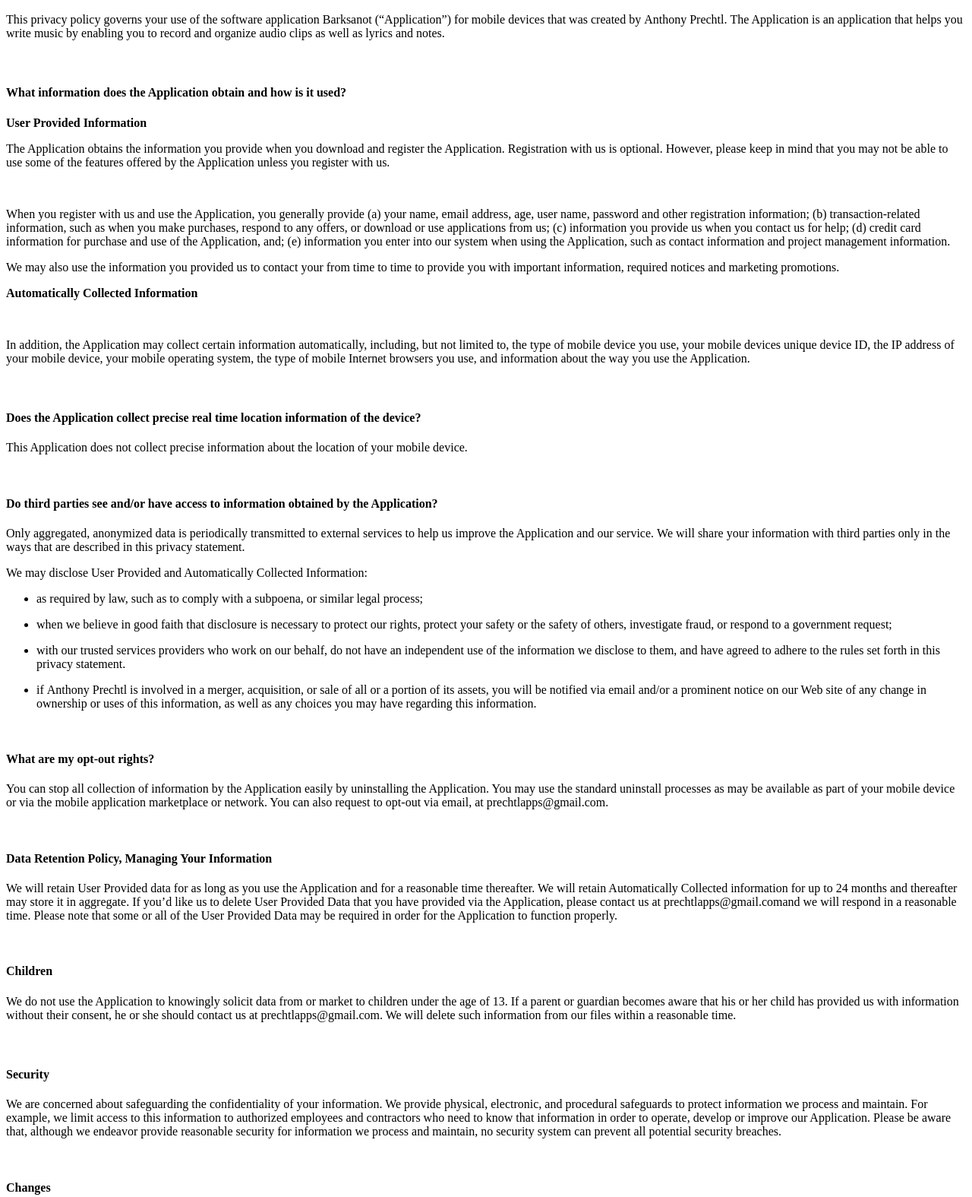
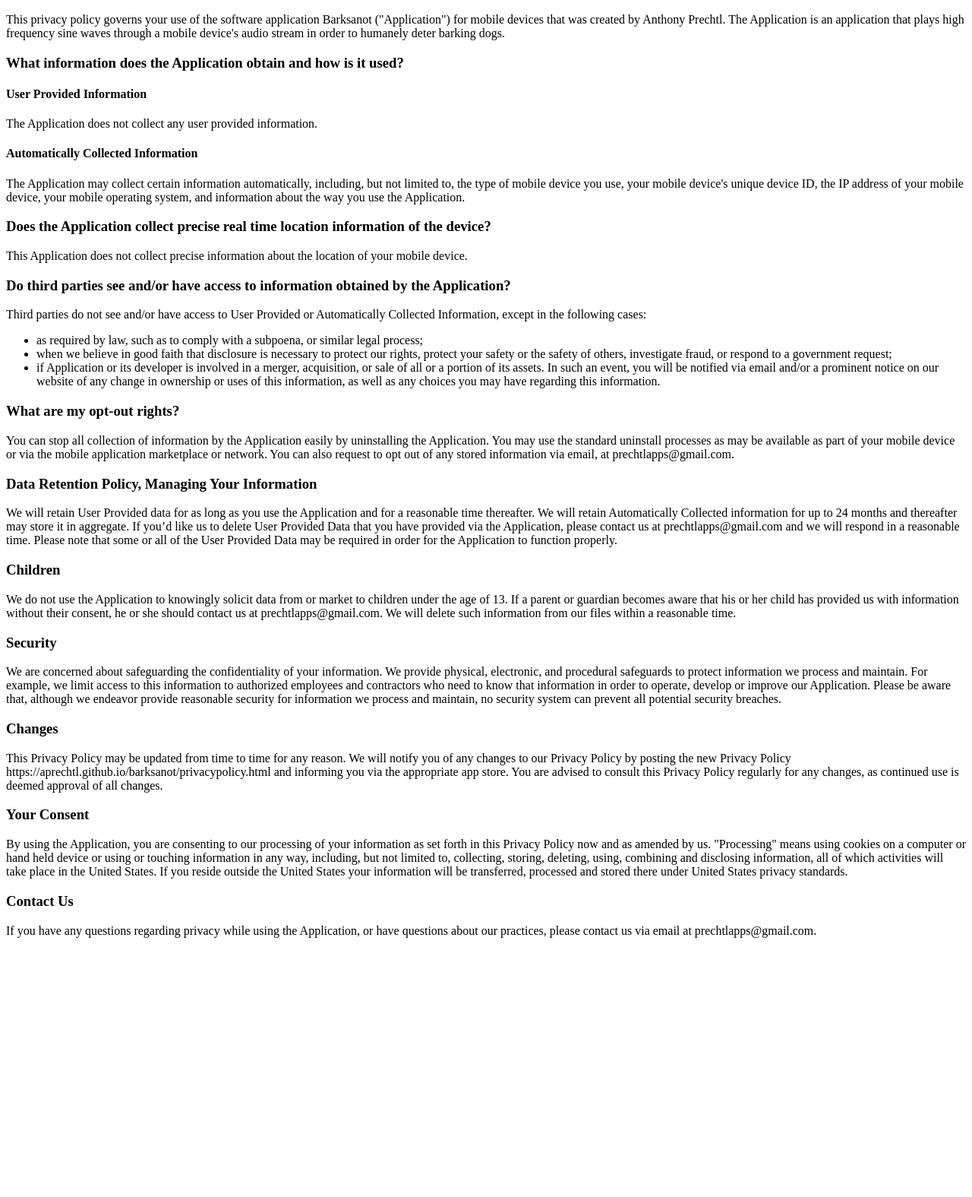
Before and after one commit to aprechtl/aprechtl.github.io, a plain HTML site: page barksanot/privacypolicy.html in a window 1280 px wide. Shown: the part 50-1625 px from the top of the page at 76% size. After the commit the page ends 1300 px from the top, so only its background shows below. Drawn offline with Linux system fonts and the light colour scheme.

Commit message:
Broad privacy policy revamp

```diff
--- a/barksanot/privacypolicy.html
+++ b/barksanot/privacypolicy.html
@@ -3,61 +3,34 @@
     <head></head>
     <body>
         <h2 style="text-align: center;">PRIVACY POLICY MODEL FOR MOBILE APPLICATIONS</h2>
-        <p></p>
-        <p>This privacy policy governs your use of the software application Barksanot (“Application”) for mobile devices that was created by&nbsp;Anthony Prechtl.&nbsp;The Application is&nbsp;an application that helps you write music by enabling you to record and organize audio clips as well as lyrics and notes.&nbsp;</p>
-        <h4>&nbsp;</h4>
-        <h4>What information does the Application obtain and how is it used?</h4>
-        <p></p>
-        <p><strong>User Provided Information</strong>&nbsp;</p>
-        <p>The Application obtains the information you provide when you download and register the Application.&nbsp;Registration with us is optional. However, please keep in mind that you may not be able to use some of the features offered by the Application unless you register with us.</p>
-        <p></p>
-        <p>&nbsp;</p>
-        <p>When you register with us and use the Application, you generally provide&nbsp;(a) your name, email address, age, user name, password and other registration information; (b) transaction-related information, such as when you make purchases, respond to any offers, or download or use applications from us; (c) information you provide us when you contact us for help; (d) credit card information for purchase and use of the Application, and; (e) information you enter into our system when using the Application, such as contact information and project management information.</p>
-        <p></p>
-        <p>We may also use the information you provided us to contact your from time to time to provide you with important information, required notices and marketing promotions.</p>
-        <p><strong>Automatically Collected Information</strong>&nbsp;</p>
-        <p>&nbsp;</p>
-        <p>In addition, the Application may collect certain information automatically, including, but not limited to, the type of mobile device you use, your mobile devices unique device ID, the IP address of your mobile device, your mobile operating system, the type of mobile Internet browsers you use, and information about the way you use the Application.&nbsp;</p>
-        <p></p>
-        <h4>&nbsp;</h4>
-        <h4>Does the Application collect precise real time location information of the device?</h4>
-        <p></p>
-        <p>This Application does not collect precise information about the location of your mobile device.&nbsp;</p>
-        <p>&nbsp;</p>
-        <h4>Do third parties see and/or have access to information obtained by the Application?</h4>
-        <p></p>
-        <p>Only aggregated, anonymized data is periodically transmitted to external services to help us improve the Application and our service.&nbsp;We will share your information with third parties only in the ways that are described in this privacy statement.</p>
-        <p>We may disclose User Provided and Automatically Collected Information:</p>
+        <p>This privacy policy governs your use of the software application Barksanot ("Application") for mobile devices that was created by Anthony Prechtl. The Application is an application that plays high frequency sine waves through a mobile device's audio stream in order to humanely deter barking dogs.</p>
+        <h3>What information does the Application obtain and how is it used?</h3>
+        <h4>User Provided Information</h4>
+        <p>The Application does not collect any user provided information.</p>
+        <h4>Automatically Collected Information</h4>
+        <p>The Application may collect certain information automatically, including, but not limited to, the type of mobile device you use, your mobile device's unique device ID, the IP address of your mobile device, your mobile operating system, and information about the way you use the Application.</p>
+        <h3>Does the Application collect precise real time location information of the device?</h3>
+        <p>This Application does not collect precise information about the location of your mobile device.</p>
+        <h3>Do third parties see and/or have access to information obtained by the Application?</h3>
+        <p>Third parties do not see and/or have access to User Provided or Automatically Collected Information, except in the following cases:</p>
         <ul>
-        <li> <p>as required by law, such as to comply with a subpoena, or similar legal process;</p> </li>
-        <li> <p>when we believe in good faith that disclosure is necessary to protect our rights, protect your safety or the safety of others, investigate fraud, or respond to a&nbsp;government request;</p> </li>
-        <li> <p>with our trusted services providers who work on our behalf, do not have an&nbsp;independent use of the information we disclose to them, and have agreed to adhere&nbsp;to the rules set forth in this privacy statement.</p> </li>
-        <li> <p>if&nbsp;Anthony Prechtl&nbsp;is involved in a merger, acquisition, or sale of all or a&nbsp;portion of its assets, you will be notified via email and/or a prominent notice on our Web site of any change in ownership or uses of this information, as well as any choices you may have regarding this information.</p> </li>
+        <li>as required by law, such as to comply with a subpoena, or similar legal process;</li>
+        <li>when we believe in good faith that disclosure is necessary to protect our rights, protect your safety or the safety of others, investigate fraud, or respond to a government request;</li>
+        <li>if Application or its developer is involved in a merger, acquisition, or sale of all or a portion of its assets. In such an event, you will be notified via email and/or a prominent notice on our website of any change in ownership or uses of this information, as well as any choices you may have regarding this information.</li>
         </ul>
-        <p></p>
-        <p>&nbsp;</p>
-        <h4>What are my opt-out rights?</h4>
-        <p></p>
-        <p>You can stop all collection of information by the Application easily by uninstalling the Application. You may use the standard uninstall processes as may be available as part of your mobile device or via the mobile application marketplace or network. You can also request to opt-out via email, at prechtlapps@gmail.com.</p>
-        <p>&nbsp;</p>
-        <h4><strong>Data Retention Policy, Managing Your Information</strong></h4>
-        <p>We will retain User Provided data for as long as you use the Application and for a reasonable time thereafter. We will retain Automatically Collected information for up to 24 months&nbsp;and thereafter may store it in aggregate. If you’d like us to delete User Provided Data that you have provided via the Application, please contact us at&nbsp;prechtlapps@gmail.comand we will respond in a reasonable time. Please note that some or all of the User Provided Data may be required in order for the Application to function properly.</p>
-        <p>&nbsp;</p>
-        <h4><strong>Children</strong></h4>
-        <p></p>
-        <p>We do not use the Application to knowingly solicit data from or market to children under the age of 13. If a parent or guardian becomes aware that his or her child has provided us with information without their consent, he or she should contact us at&nbsp;prechtlapps@gmail.com. We will delete such information from our files within a reasonable time.</p>
-        <h4>&nbsp;</h4>
-        <h4><strong>Security</strong></h4>
-        <p></p>
+        <h3>What are my opt-out rights?</h3>
+        <p>You can stop all collection of information by the Application easily by uninstalling the Application. You may use the standard uninstall processes as may be available as part of your mobile device or via the mobile application marketplace or network. You can also request to opt out of any stored information via email, at prechtlapps@gmail.com.</p>
+        <h3>Data Retention Policy, Managing Your Information</strong></h3>
+        <p>We will retain User Provided data for as long as you use the Application and for a reasonable time thereafter. We will retain Automatically Collected information for up to 24 months and thereafter may store it in aggregate. If you’d like us to delete User Provided Data that you have provided via the Application, please contact us at prechtlapps@gmail.com and we will respond in a reasonable time. Please note that some or all of the User Provided Data may be required in order for the Application to function properly.</p>
+        <h3><strong>Children</strong></h3>
+        <p>We do not use the Application to knowingly solicit data from or market to children under the age of 13. If a parent or guardian becomes aware that his or her child has provided us with information without their consent, he or she should contact us at prechtlapps@gmail.com. We will delete such information from our files within a reasonable time.</p>
+        <h3>Security</strong></h3>
         <p>We are concerned about safeguarding the confidentiality of your information. We provide physical, electronic, and procedural safeguards to protect information we process and maintain. For example, we limit access to this information to authorized employees and contractors who need to know that information in order to operate, develop or improve our Application. Please be aware that, although we endeavor provide reasonable security for information we process and maintain, no security system can prevent all potential security breaches.</p>
-        <p>&nbsp;</p>
-        <h4><strong>Changes</strong></h4>
-        <p>This Privacy Policy may be updated from time to time for any reason. We will notify you of any changes to our Privacy Policy by posting the new Privacy Policy&nbsp;https://aprechtl.github.io/barksanot/privacypolicy.html&nbsp;and&nbsp;informing you via the appropriate app store. You are advised to consult this Privacy Policy regularly for any changes, as continued use is deemed approval of all changes.</p>
-        <p>&nbsp;</p>
-        <h4><strong>Your Consent</strong></h4>
-        <p>By using the Application, you are consenting to our processing of your information as set forth in this Privacy Policy now and as amended by us. &quot;Processing,” means using cookies on a computer/hand held device or using or touching information in any way, including, but not limited to, collecting, storing, deleting, using, combining and disclosing information, all of which activities will take place in the United States. If you reside outside the United States&nbsp;your information will be transferred, processed and stored there under United States&nbsp;privacy standards.&nbsp;</p>
-        <p>&nbsp;</p>
-        <h4>Contact us</h4>
-        <p>If you have any questions regarding privacy while using the Application, or have questions about our practices, please contact us via email at&nbsp;prechtlapps@gmail.com.</p>
+        <h3>Changes</h3>
+        <p>This Privacy Policy may be updated from time to time for any reason. We will notify you of any changes to our Privacy Policy by posting the new Privacy Policy https://aprechtl.github.io/barksanot/privacypolicy.html and informing you via the appropriate app store. You are advised to consult this Privacy Policy regularly for any changes, as continued use is deemed approval of all changes.</p>
+        <h3>Your Consent</strong></h3>
+        <p>By using the Application, you are consenting to our processing of your information as set forth in this Privacy Policy now and as amended by us. "Processing" means using cookies on a computer or hand held device or using or touching information in any way, including, but not limited to, collecting, storing, deleting, using, combining and disclosing information, all of which activities will take place in the United States. If you reside outside the United States your information will be transferred, processed and stored there under United States privacy standards.</p>
+        <h3>Contact Us</h3>
+        <p>If you have any questions regarding privacy while using the Application, or have questions about our practices, please contact us via email at prechtlapps@gmail.com.</p>
     </body>
 </html>
```
